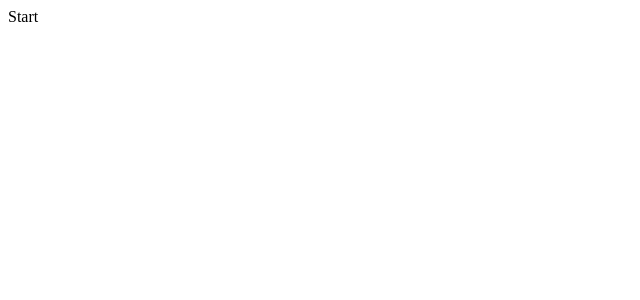
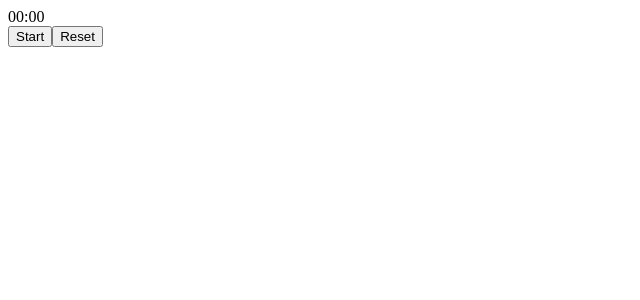
Before and after one commit to lauraportillo/react-countdown-timer, a React (Create React App) app: page / in a window 1280 px wide. Shown: the top 300 px of the page, without its empty margins (0-640 px from the left). Built offline with nearby package versions, Linux system fonts and the light colour scheme.

Commit message:
render timer

```diff
--- a/src/components/App.js
+++ b/src/components/App.js
@@ -1,10 +1,14 @@
-import React from 'react';
+// React
+import React, { useState } from 'react';
+// Components
+import Timer from './Timer';
+// Styles
 import '../stylesheets/App.scss';
 
 const App = (props) => {
   return (
     <>
-      <div>Start</div>
+      <Timer />
     </>
   );
 };
```
